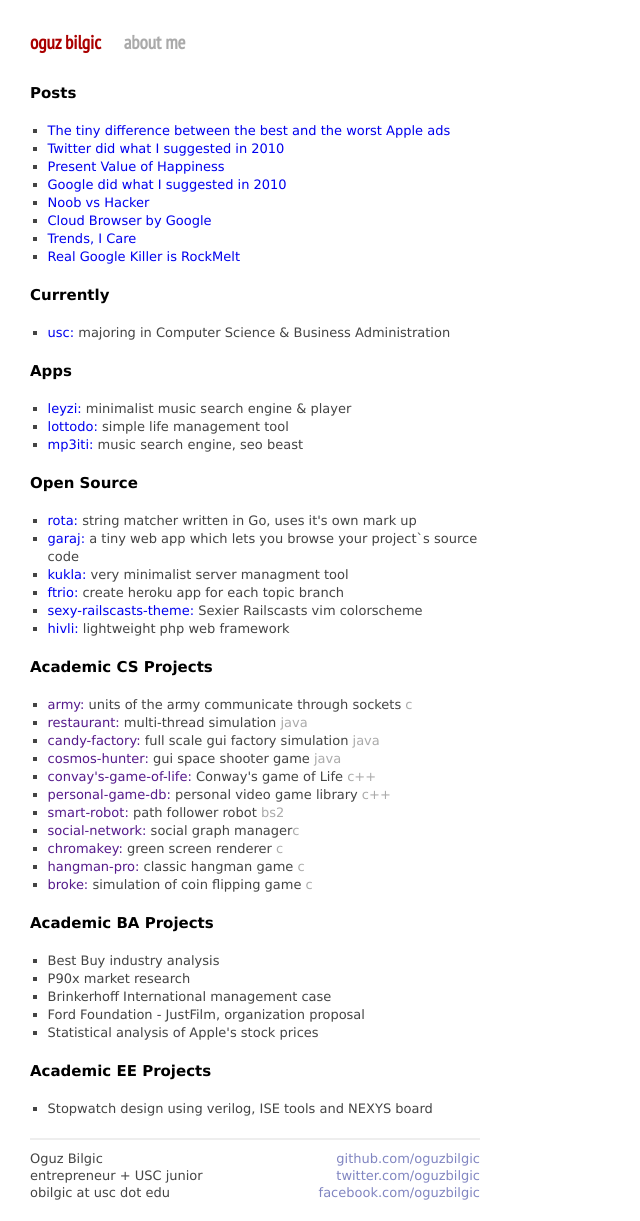
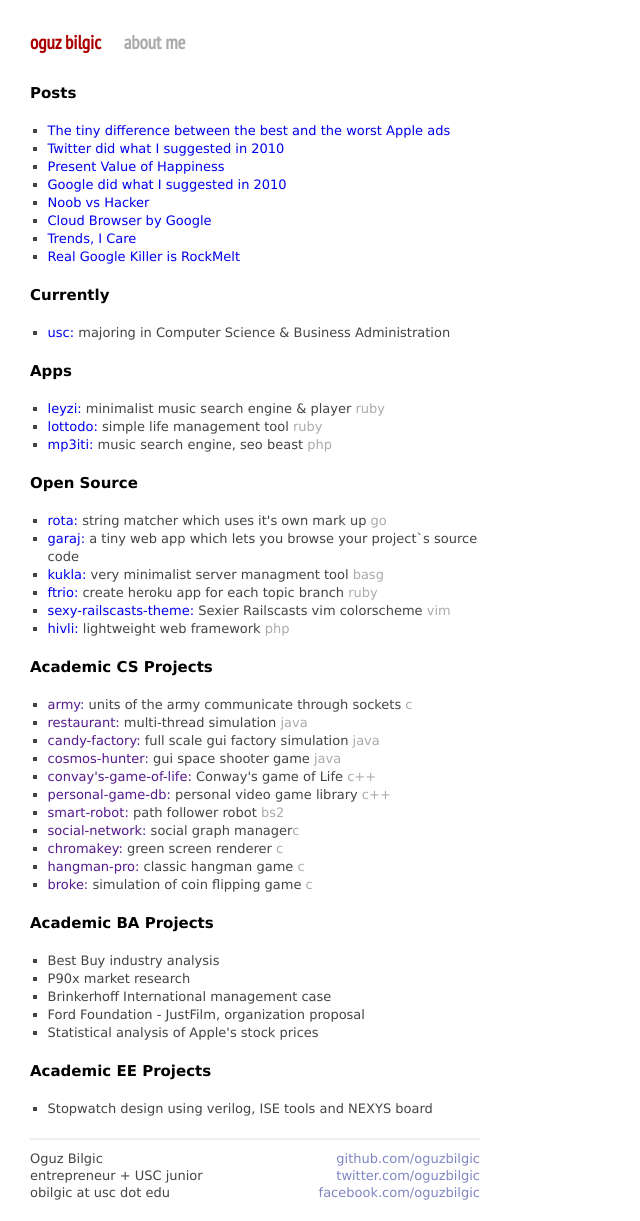
Before and after one commit to oguzbilgic/oguzbilgic.github.com, a Jekyll site: the page built from index.html, in a window 1280 px wide. Shown: the whole page, without its empty margins (0-640 px from the left). Built offline with Jekyll 4.4.1, drawn with Linux system fonts in a browser that asks for light colours; Markdown is read by kramdown in place of the engine named in the settings.

Commit message:
Update index.html

```diff
--- a/index.html
+++ b/index.html
@@ -18,19 +18,19 @@ title: oguz bilgic
 
   <h2>Apps</h2>
   <ul class="posts">
-    <li><a href="http://leyzi.heroku.com/">leyzi:</a> minimalist music search engine & player</li>
-    <li><a href="http://lottodo.heroku.com/">lottodo:</a> simple life management tool</li>
-    <li><a href="http://mp3iti.com/">mp3iti:</a> music search engine, seo beast</li>
+    <li><a href="http://leyzi.heroku.com/">leyzi:</a> minimalist music search engine & player <span class="lang">ruby</span></li>
+    <li><a href="http://lottodo.heroku.com/">lottodo:</a> simple life management tool <span class="lang">ruby</span></li>
+    <li><a href="http://mp3iti.com/">mp3iti:</a> music search engine, seo beast <span class="lang">php</span></li>
   </ul>
 
   <h2>Open Source</h2>
   <ul class="posts">
-    <li><a href="http://github.com/oguzbilgic/rota/">rota:</a> string matcher written in Go, uses it's own mark up</li>
+    <li><a href="http://github.com/oguzbilgic/rota/">rota:</a> string matcher which uses it's own mark up <span class="lang">go</span></li>
     <li><a href="http://github.com/oguzbilgic/garaj/">garaj:</a> a tiny web app which lets you browse your project`s source code</li>
-    <li><a href="http://github.com/oguzbilgic/kukla/">kukla:</a> very minimalist server managment tool</li>
-    <li><a href="http://github.com/oguzbilgic/ftrio/">ftrio:</a> create heroku app for each topic branch</li>
-    <li><a href="http://github.com/oguzbilgic/sexy-railscasts-theme/">sexy-railscasts-theme:</a> Sexier Railscasts vim colorscheme</li>
-    <li><a href="http://github.com/oguzbilgic/hivli/">hivli:</a> lightweight php web framework</li>
+    <li><a href="http://github.com/oguzbilgic/kukla/">kukla:</a> very minimalist server managment tool <span class="lang">basg</span></li>
+    <li><a href="http://github.com/oguzbilgic/ftrio/">ftrio:</a> create heroku app for each topic branch <span class="lang">ruby</span></li>
+    <li><a href="http://github.com/oguzbilgic/sexy-railscasts-theme/">sexy-railscasts-theme:</a> Sexier Railscasts vim colorscheme <span class="lang">vim</span></li>
+    <li><a href="http://github.com/oguzbilgic/hivli/">hivli:</a> lightweight web framework <span class="lang">php</span></li>
   </ul>
 
   <h2>Academic CS Projects</h2>
```
